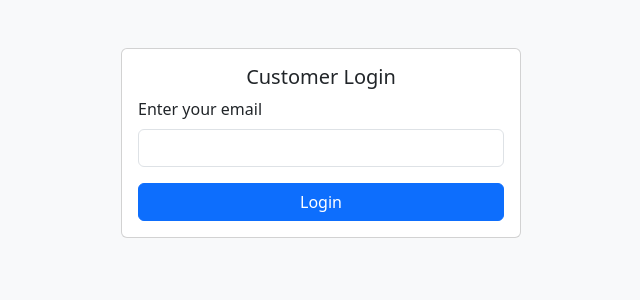
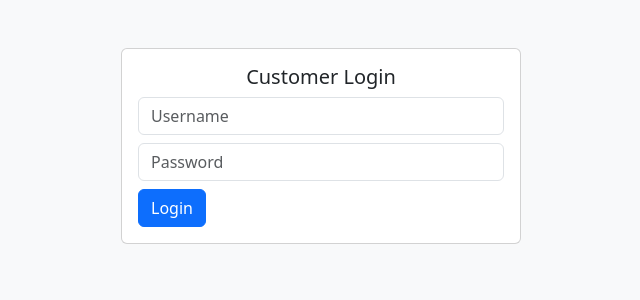
Before and after one commit to JAmcevoy/monread-portal, a Django app: page /login/ in a window 1280 px wide. Shown: the top 300 px of the page, without its empty margins (319-959 px from the left). Run offline with Django 5.2, Linux system fonts and the light colour scheme.

Commit message:
Customer login working - brings user to there contact record based off email

```diff
--- a/portal/crm/templates/login.html
+++ b/portal/crm/templates/login.html
@@ -14,13 +14,15 @@
           <div class="alert alert-danger">{{ error }}</div>
         {% endif %}
         <form method="post">
-          {% csrf_token %}
-          <div class="mb-3">
-            <label for="email" class="form-label">Enter your email</label>
-            <input type="email" class="form-control" id="email" name="email" required>
-          </div>
-          <button type="submit" class="btn btn-primary w-100">Login</button>
-        </form>
+            {% csrf_token %}
+            <input type="text" name="username" class="form-control" placeholder="Username" required>
+            <input type="password" name="password" class="form-control mt-2" placeholder="Password" required>
+            <button type="submit" class="btn btn-primary mt-2">Login</button>
+
+            {% if error %}
+              <div class="alert alert-danger mt-3">{{ error }}</div>
+            {% endif %}
+          </form>
       </div>
     </div>
   </div>
--- a/portal/crm/views.py
+++ b/portal/crm/views.py
@@ -1,41 +1,55 @@
 # views.py
 import os
 import requests
+
+from django.contrib.auth import authenticate, login
+from django.contrib.auth.decorators import login_required
 from django.contrib.admin.views.decorators import staff_member_required
 from django.views.decorators.csrf import csrf_exempt
-from django.shortcuts import redirect
+from django.shortcuts import render, redirect
 from django.http import JsonResponse
-from django.shortcuts import render
+
 from .utils import fetch_zoho_contacts
 
 
-@csrf_exempt  # for simplicity; in production, use CSRF protection properly
+@csrf_exempt
 def contact_login(request):
     if request.method == "POST":
-        email = request.POST.get("email")
-        access_token = os.environ.get("ZOHO_ACCESS_TOKEN")
-        if not access_token:
-            return JsonResponse({"error": "Access token missing."}, status=500)
+        username = request.POST.get("username")
+        password = request.POST.get("password")
 
-        url = "https://www.zohoapis.com/crm/v2/Contacts/search"
-        headers = {
-            "Authorization": f"Bearer {access_token}"
-        }
-        params = {
-            "email": email
-        }
+        # Authenticate using username
+        user = authenticate(request, username=username, password=password)
+        if user is not None:
+            login(request, user)  # Log the user in
 
-        try:
-            response = requests.get(url, headers=headers, params=params)
-            response.raise_for_status()
-            data = response.json()
-            if data.get('data'):
-                contact = data['data'][0]
-                return redirect('contact_detail', contact_id=contact['id'])
-            else:
-                return render(request, "crm/login.html", {"error": "Email not found."})
-        except requests.exceptions.RequestException as e:
-            return JsonResponse({"error": "Search failed", "details": str(e)}, status=500)
+            # Then use their email to search Zoho contact
+            email = user.email
+            access_token = os.environ.get("ZOHO_ACCESS_TOKEN")
+            if not access_token:
+                return JsonResponse({"error": "Access token missing."}, status=500)
+
+            url = "https://www.zohoapis.com/crm/v2/Contacts/search"
+            headers = {
+                "Authorization": f"Bearer {access_token}"
+            }
+            params = {
+                "criteria": f"(Email:equals:{email})"
+            }
+
+            try:
+                response = requests.get(url, headers=headers, params=params)
+                response.raise_for_status()
+                data = response.json()
+                if data.get('data'):
+                    contact = data['data'][0]
+                    return redirect('contact_detail', contact_id=contact['id'])
+                else:
+                    return render(request, "login.html", {"error": "No CRM contact found for this email."})
+            except requests.exceptions.RequestException as e:
+                return JsonResponse({"error": "Zoho contact search failed", "details": str(e)}, status=500)
+        else:
+            return render(request, "login.html", {"error": "Invalid username or password."})
 
     return render(request, "login.html")
 
```
Also changed, not shown: portal/db.sqlite3.
